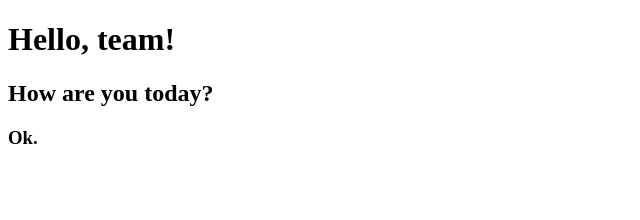
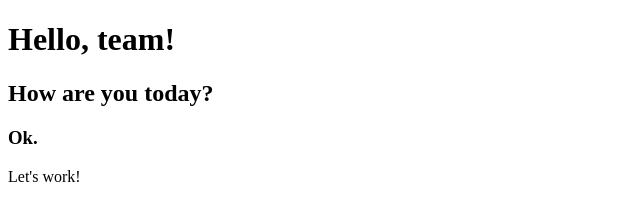
Before and after one commit to viskipaul/web3, a plain HTML site: page index.html in a window 1280 px wide. Shown: the full height of the page, 0-640 px from the left. Drawn offline with Linux system fonts and the light colour scheme.

Commit message:
Third commit

```diff
--- a/index.html
+++ b/index.html
@@ -7,5 +7,6 @@
 <h1>Hello, team!</h1>
 <h2>How are you today?</h2>
 <h3>Ok.</h3>
+<p>Let's work!</p>
 </body>
 </html>
```
